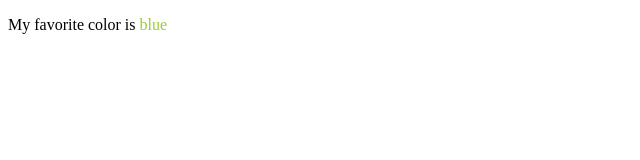
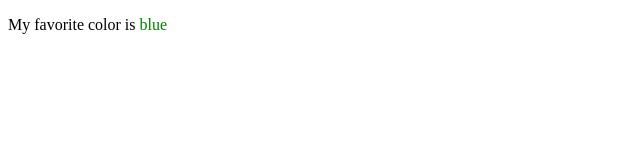
Before and after one commit to acciojob/room-makeover-KnightRiderSharad, a website: page main.html in a window 1280 px wide. Shown: the full height of the page, 0-640 px from the left. Drawn offline with Linux system fonts and the light colour scheme.

Commit message:
completed the code

```diff
--- a/main.html
+++ b/main.html
@@ -7,7 +7,7 @@
 </head>
 
 <body>
-	<p>My favorite color is <span style="color:yellowgreen">blue</span></p>
+	<p>My favorite color is <span class="favorite-color">blue</span></p>
     <script type="text/javascript" src="./script.js">
 </script>
 
--- a/styles.css
+++ b/styles.css
@@ -1,2 +1,5 @@
 
 /* Your CSS Code here. */
+span.favorite-color {
+    color: green;
+}
```
